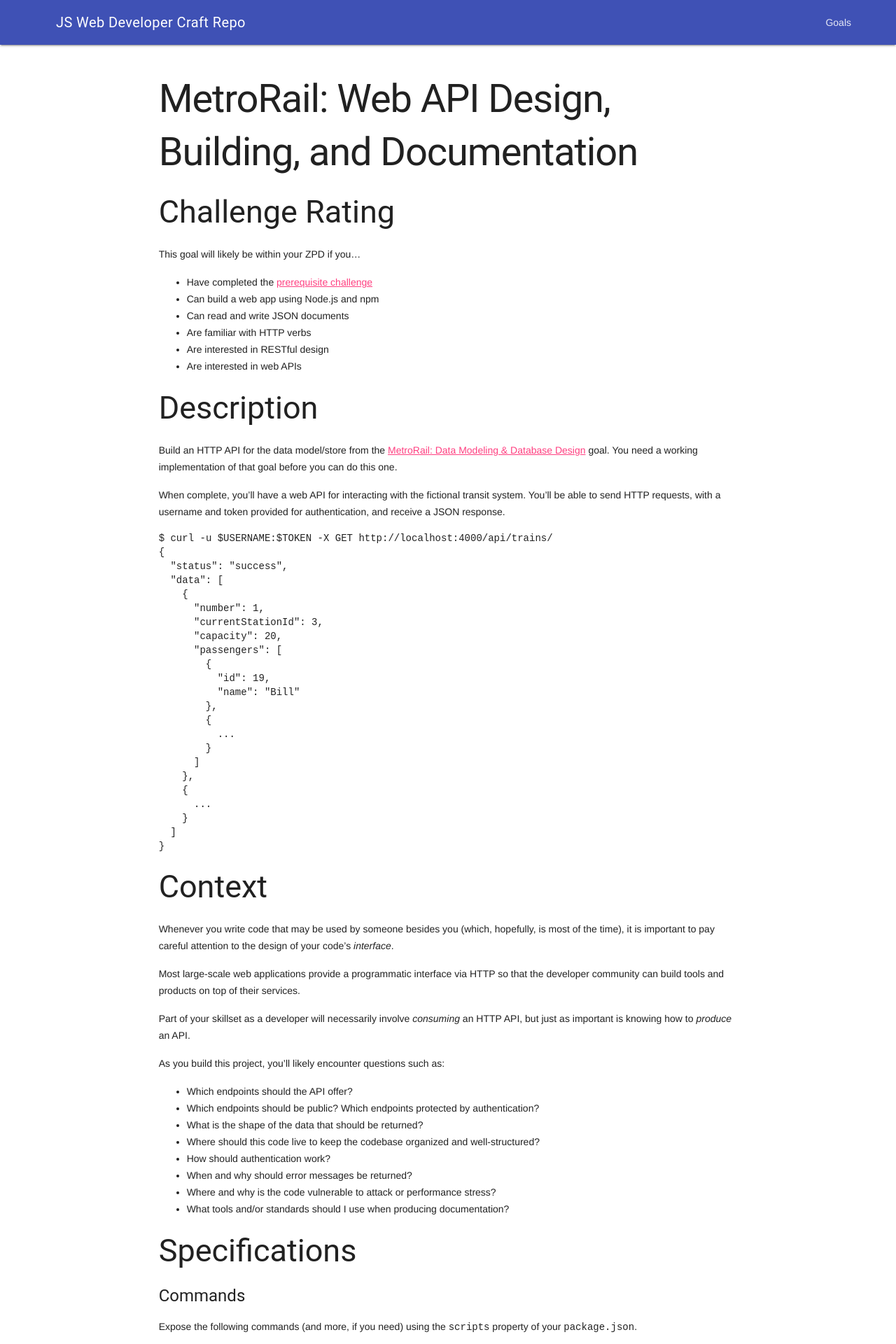
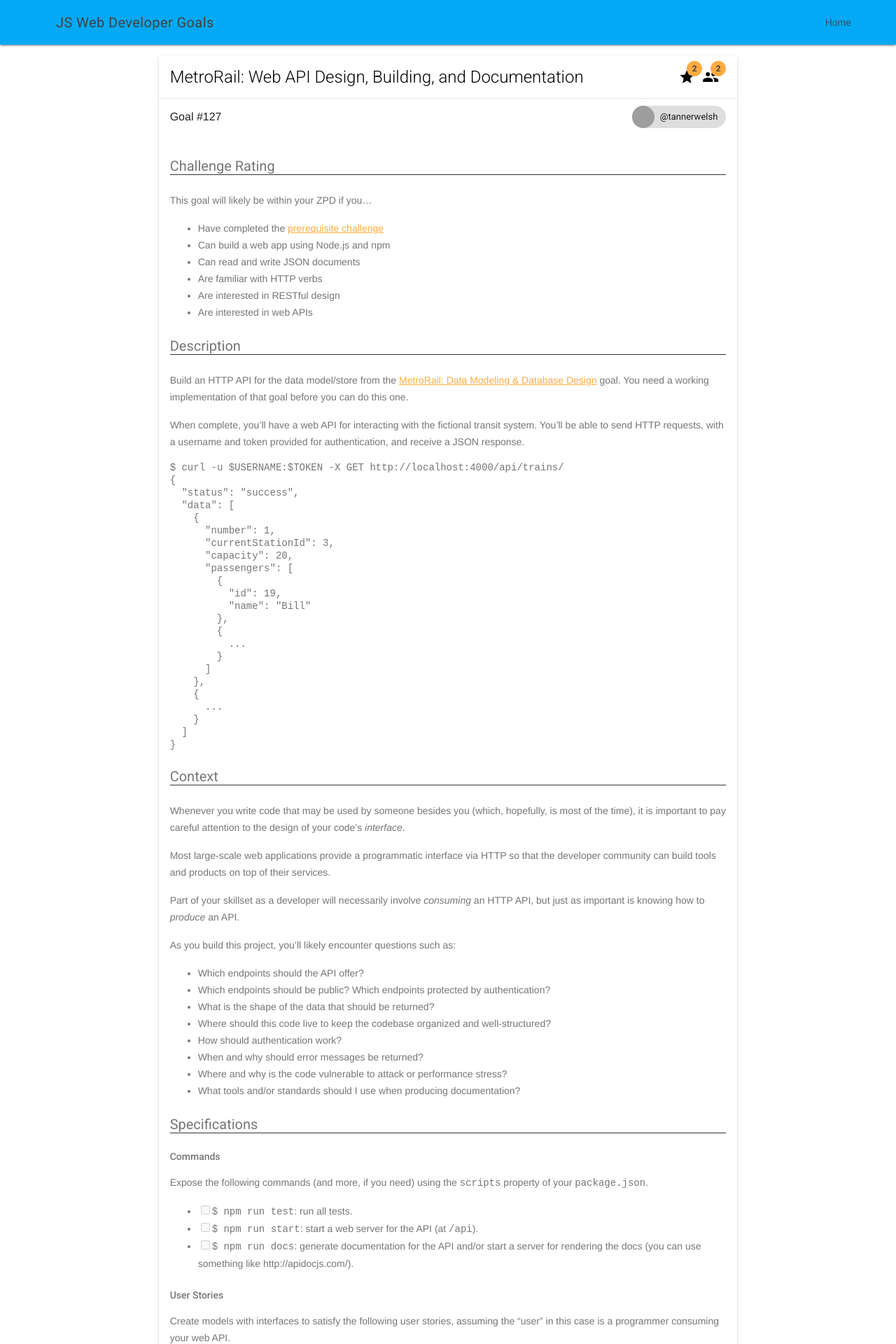
Before and after one commit to GuildCrafts/web-development-js, a Jekyll site: the page built from _goals/127-MetroRail-Web_API.md, in a window 1280 px wide. Shown: the top 1920 px of the page at 70% size. Built offline with Jekyll 4.4.1, drawn with Linux system fonts in a browser that asks for light colours; grey boxes are pictures that could not be loaded.

Commit message:
Improve styles for individual goal page w/ metadata

```diff
--- a/_config.yml
+++ b/_config.yml
@@ -1,4 +1,4 @@
-title: JS Web Developer Craft Repo
+title: JS Web Developer Goals
 email: info@learnersguild.org
 description: >
   Useful information and guidance for learning the craft
@@ -41,4 +41,4 @@ defaults:
       path: ""
       type: goals
     values:
-      layout: default
+      layout: goal
--- /dev/null
+++ b/_includes/head.html
@@ -0,0 +1,14 @@
+<head>
+  <link rel="stylesheet" href="http://fonts.googleapis.com/css?family=Roboto:300,400,500,700" type="text/css">
+  <meta charset="utf-8">
+  <title>{{ page.title }}</title>
+  <meta name="viewport" content="width=device-width, initial-scale=1.0">
+
+  <!-- Use Material Design Lite https://getmdl.io/ -->
+  <link rel="stylesheet" href="https://fonts.googleapis.com/icon?family=Material+Icons">
+  <link rel="stylesheet" href="https://code.getmdl.io/1.3.0/material.light_blue-orange.min.css" />
+
+  <link rel="stylesheet" href="/css/main.css">
+
+  <script defer src="https://code.getmdl.io/1.3.0/material.min.js"></script>
+</head>
--- a/_includes/header.html
+++ b/_includes/header.html
@@ -1,16 +1,9 @@
 <header class="mdl-layout__header">
   <div class="mdl-layout__header-row">
     <span class="mdl-layout-title">{{ site.title }}</span>
-    <!-- Add spacer, to align navigation to the right -->
     <div class="mdl-layout-spacer"></div>
     <nav class="mdl-navigation mdl-layout--large-screen-only">
-      <a class="mdl-navigation__link" href="/">Goals</a>
+      <a class="mdl-navigation__link" href="/">Home</a>
     </nav>
   </div>
 </header>
-<div class="mdl-layout__drawer mdl-layout--small-screen-only">
-  <span class="mdl-layout-title">Goals</span>
-  <nav class="mdl-navigation">
-    <a class="mdl-navigation__link" href="/">Goals</a>
-  </nav>
-</div>
--- a/_includes/level_panel.html
+++ b/_includes/level_panel.html
@@ -11,20 +11,20 @@
         <th class="mdl-data-table__cell--non-numeric">Title</th>
         <th class="mdl-data-table__cell--non-numeric">Labels</th>
         <th>Team Size</th>
+        <th></th>
       </tr>
     </thead>
     <tbody>
       {% for goal in include.goals %}
       <tr>
         <td>{{goal.issueNumber}}</td>
-        <td class="mdl-data-table__cell--non-numeric">
-          <a href="{{ goal.url }}">{{ goal.title }}</a>
-        </td>
+        <td class="mdl-data-table__cell--non-numeric">{{ goal.title }}</td>
         <td class="mdl-data-table__cell--non-numeric">
           {% for label in goal.labels %}
           <span class="mdl-chip"><span class="mdl-chip__text">{{ label }}</span></span>
           {% endfor %}
         <td>{{ goal.teamSize }}</td>
+        <td><a href="{{goal.url}}"><i class="material-icons">open_in_new</i></a></td>
       </tr>
       {% endfor %}
     </tbody>
--- a/_layouts/default.html
+++ b/_layouts/default.html
@@ -1,16 +1,6 @@
 <!DOCTYPE html>
 <html>
-  <head>
-    <meta charset="utf-8">
-    <title>{{ page.title }}</title>
-    <meta name="viewport" content="width=device-width, initial-scale=1.0">
-
-    <!-- Use Material Design Lite https://getmdl.io/ -->
-    <link rel="stylesheet" href="https://fonts.googleapis.com/icon?family=Material+Icons">
-    <link rel="stylesheet" href="https://code.getmdl.io/1.3.0/material.indigo-pink.min.css">
-    <script defer src="https://code.getmdl.io/1.3.0/material.min.js"></script>
-
-  </head>
+  {% include head.html %}
   <body>
     <div class="mdl-layout mdl-js-layout mdl-layout--fixed-header">
 
@@ -19,11 +9,9 @@
       <main class="mdl-layout__content">
         <div class="page-content">
           <div class="mdl-grid">
-            <div class="mdl-cell mdl-cell--12-col mdl-cell--8-col-desktop mdl-cell--2-offset-desktop">
 
-              {{ content }}
+            {{ content }}
 
-            </div>
           </div>
         </div>
       </main>
--- /dev/null
+++ b/_layouts/goal.html
@@ -0,0 +1,31 @@
+---
+layout: default
+---
+
+<div class="custom-goal-page mdl-cell mdl-card mdl-shadow--2dp mdl-cell--12-col mdl-cell--8-col-desktop mdl-cell--2-offset-desktop">
+  <div class="mdl-card__title">
+    <h2 class="mdl-card__title-text">{{ page.title }}</h2>
+    <div class="mdl-layout-spacer"></div>
+
+    <div id="level_no" class="material-icons mdl-badge mdl-badge--overlap" data-badge="{{ page.level }}">grade</div>
+    <div class="mdl-tooltip" data-mdl-for="level_no">Level</div>
+
+    <div id="team_size" class="material-icons mdl-badge mdl-badge--overlap" data-badge="{{ page.teamSize }}">people</div>
+    <div class="mdl-tooltip" data-mdl-for="team_size">Team Size</div>
+  </div>
+  <div class="mdl-card__actions mdl-card--border">
+    <span>Goal #{{page.issueNumber}}</span>
+    <div class="mdl-layout-spacer"></div>
+    {% for author in page.authors %}
+      {% assign raw_handle = author | remove: "@" %}
+      <span id="author-{{raw_handle}}" class="mdl-chip mdl-chip--contact">
+        <img class="mdl-chip__contact" src="https://avatars.githubusercontent.com/{{ raw_handle }}?size=32">
+        <span class="mdl-chip__text">{{ author }}</span>
+      </span>
+      <div class="mdl-tooltip" data-mdl-for="author-{{raw_handle}}">Goal Author</div>
+    {% endfor %}
+  </div>
+  <div class="custom-goal-content mdl-card__supporting-text mdl-card--border">
+    {{ content }}
+  </div>
+</div>
--- /dev/null
+++ b/css/main.css
@@ -0,0 +1,33 @@
+.custom-goal-page .mdl-card__actions {
+  display: flex;
+  padding: 8px 16px;
+  box-sizing:border-box;
+  align-items: center;
+}
+
+.custom-goal-page .mdl-card__supporting-text {
+  padding-top: 8px;
+  width: initial;
+}
+
+.custom-goal-content h1 {
+  display: none;
+}
+
+.custom-goal-content h2 {
+  font-size: 20px;
+  line-height: 24px;
+  border-bottom: solid 1px #333;
+}
+
+.custom-goal-content h3 {
+  font-size: 16px;
+  line-height: 20px;
+  font-weight: 500;
+}
+
+.custom-goal-content h4, h5, h6 {
+  font-size: 14px;
+  line-height: 18px;
+  font-weight: 500;
+}
--- a/index.html
+++ b/index.html
@@ -2,4 +2,6 @@
 layout: default
 ---
 
-{% include levels.html %}
+<div class="mdl-cell mdl-cell--12-col mdl-cell--8-col-desktop mdl-cell--2-offset-desktop">
+  {% include levels.html %}
+</div>
```
